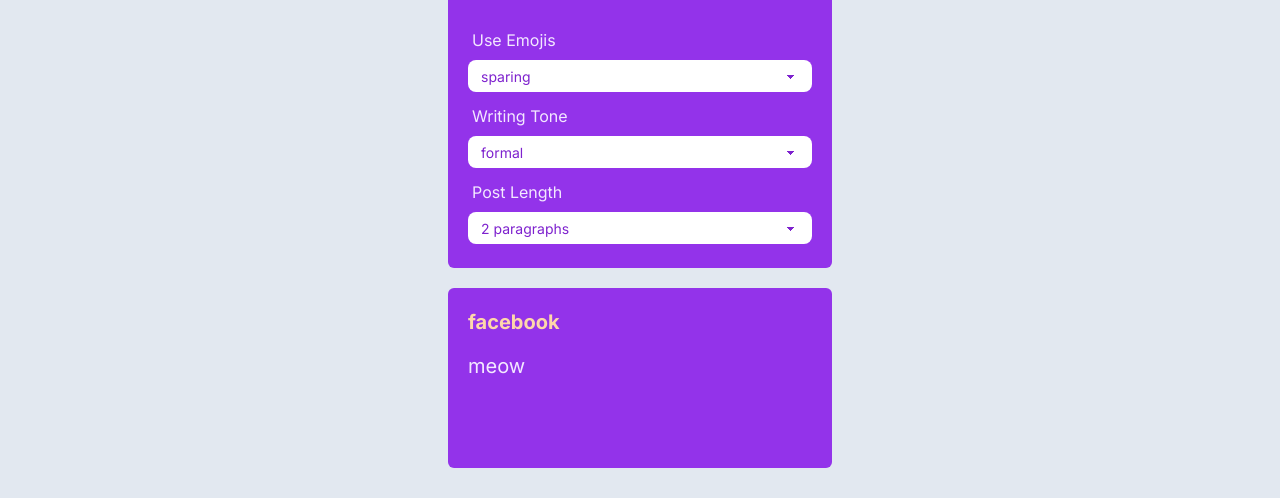
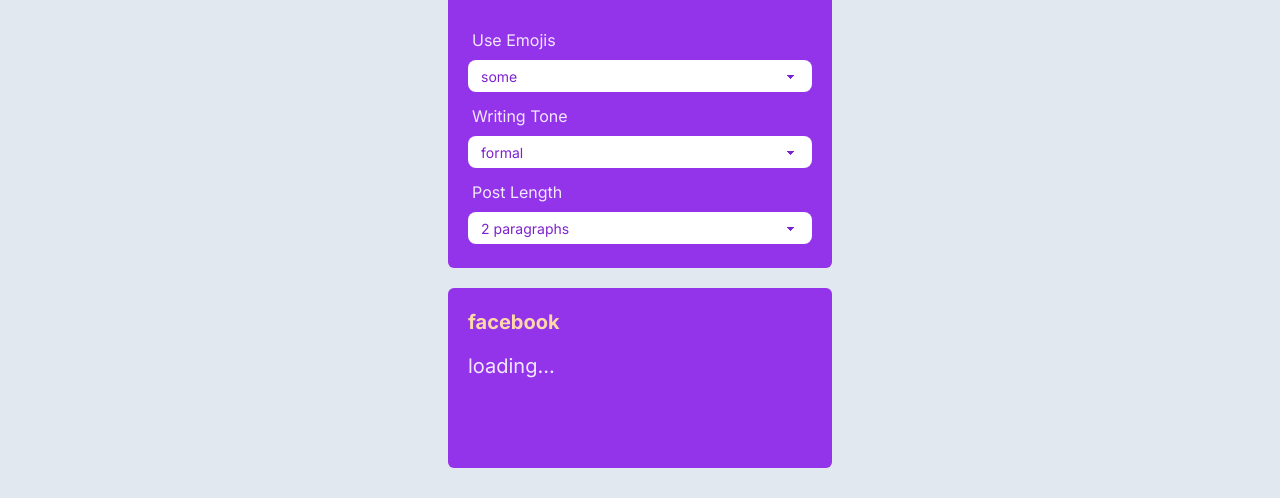
Before and after one commit to Leon-Avanade-Carbonell/persona-builder, a Next.js app: page /post-manager in a window 1280 px wide. Shown: the part 256-754 px from the top of the page. Built offline with nearby package versions, Linux system fonts and the light colour scheme.

Commit message:
Added post-manager endpoint

```diff
--- /dev/null
+++ b/app/api/post-manager/route.ts
@@ -0,0 +1,32 @@
+import { CompletionMessageType, IPostManagerBody } from '@/types'
+import { NextResponse } from 'next/server'
+import OpenAI from 'openai'
+
+const apiKey = process.env.OPENAI_KEY
+
+const openai = new OpenAI({
+  apiKey: apiKey
+})
+
+export async function POST(request: Request) {
+  const { emojiTone, writingTone, postLength, message } =
+    (await request.json()) as IPostManagerBody
+
+  const emoji = emojiTone === 'none' ? '' : `Use ${emojiTone} emojis. `
+  const tone = `Add a ${writingTone} to the post. `
+  const limit = `Limit the post to ${postLength}`
+
+  console.log(`Edit the post, ${emoji}${tone}${limit}`)
+
+  const composer: CompletionMessageType = [
+    { role: 'system', content: `Edit the post, ${emoji}${tone}${limit}` },
+    { role: 'user', content: message }
+  ]
+
+  const response = await openai.chat.completions.create({
+    messages: composer,
+    model: 'gpt-3.5-turbo-16k-0613'
+  })
+
+  return NextResponse.json({ message: response.choices[0].message.content })
+}
--- a/components/cards/post-card.tsx
+++ b/components/cards/post-card.tsx
@@ -24,7 +24,7 @@ const reducer = (
 }
 
 const baseDefaults: PostBodyParams = {
-  emojiTone: 'sparing',
+  emojiTone: 'some',
   postLength: '2 paragraphs',
   writingTone: 'Amused'
 }
--- a/components/pages/PostManager.tsx
+++ b/components/pages/PostManager.tsx
@@ -5,9 +5,11 @@ import PostCard from '../cards/post-card'
 
 function PostManager() {
   const [message, setMessage] = useState('')
-  const [thoughts, setThoughts] = useState<undefined | string>()
+  const [thoughts, setThoughts] = useState('')
 
-  function handleSubmit() {}
+  function handleSubmit() {
+    setThoughts(message)
+  }
 
   return (
     <>
@@ -37,7 +39,7 @@ function PostManager() {
             </div>
             <div className="flex-1  justify-center items-center bg-slate-200 ">
               <div className="flex flex-1 gap-4 justify-center text-purple-100 mt-4">
-                <PostCard thoughts="meow" source="facebook" />
+                <PostCard thoughts={thoughts} source="facebook" />
               </div>
             </div>
           </div>
--- a/types.ts
+++ b/types.ts
@@ -34,7 +34,7 @@ export interface IProfileSummary extends ProfileFormType {
   summary: string
 }
 
-export const emojiLever = ['none', 'sparing', 'lots'] as const
+export const emojiLever = ['none', 'some', 'lots'] as const
 export type EmojiLeverType = (typeof emojiLever)[number]
 
 export const writingToneLever = [
@@ -75,3 +75,7 @@ export type PostBodyParams = {
   writingTone: WritingToneLever
   postLength: PostLengthType
 }
+
+export interface IPostManagerBody extends PostBodyParams {
+  message: string
+}
```
